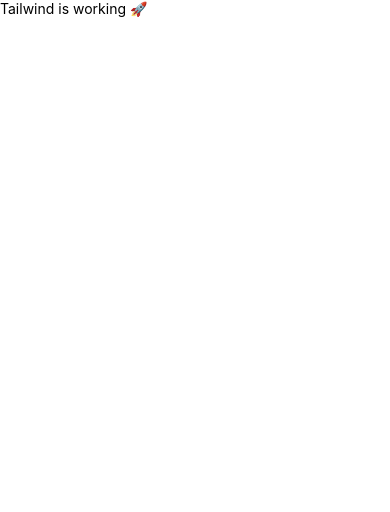
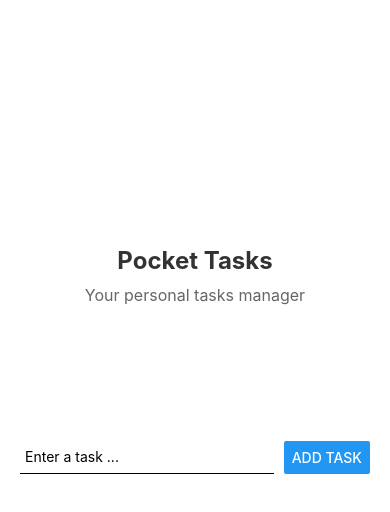
Before and after one commit to RichardNzembei/my-org, a React Native app in the folder apps/my-org/: screen / in a window 390 px wide. Shown: the top 512 px of the page. Built offline with nearby package versions, Linux system fonts and the light colour scheme.

Commit message:
delete 4 files and update 3 files

```diff
--- a/apps/my-org/nativewind.d.ts
+++ /dev/null
@@ -1 +0,0 @@
-/// <reference types="nativewind/types" />
--- a/apps/my-org/src/app/App.tsx
+++ b/apps/my-org/src/app/App.tsx
@@ -1,12 +1,132 @@
-import { View, Text } from "react-native";
-import "../../assets/css/global.css";
+import React, { useEffect, useState } from 'react';
+
+import {
+  View,
+  Text,
+  StyleSheet,
+  TextInput,
+  Button,
+  FlatList,
+  TouchableOpacity,
+} from 'react-native';
+import Header from './components/Header';
+import AsyncStorage from "@react-native-async-storage/async-storage";
+
+type Task = {
+  id: string;
+  title: string;
+  completed: boolean;
+};
 
 export default function App() {
+  const [task, setTask] = useState('');
+  const [tasks, setTasks] = useState<Task[]>([]);
+
+  useEffect(()=>{
+    const loadTasks=async()=>{
+      try{
+        const saved=await AsyncStorage.getItem("tasks");
+        if(saved) setTasks(JSON.parse(saved));
+      }catch(e){
+        console.error("failed to load tasks", e);
+      }
+    };
+    loadTasks();
+  }, []);
+
+  useEffect(()=>{
+    const saveTasks=async()=>{
+      try{
+        await AsyncStorage.setItem("tasks", JSON.stringify(tasks));
+      }catch(e){
+        console.error("failed to save tasks", e);
+      }
+    };
+    saveTasks();
+  },[tasks]);
+
+  const addTask = () => {
+    if (task.trim() === '') return;
+
+    const newTask: Task = {
+      id: Date.now().toString(),
+      title: task,
+      completed: false,
+    };
+    setTasks([...tasks, newTask]);
+    setTask('');
+  };
+  const toggleTask = (id: string) => {
+    setTasks(
+      tasks.map((t) => (t.id === id ? { ...t, completed: !t.completed } : t))
+    );
+  };
+
+  const deleteTask = (id: string) => {
+    setTasks(tasks.filter((t) => t.id !== id));
+  };
+
   return (
-    <View className="flex-1 items-center justify-center bg-pink-200">
-      <Text className="text-2xl font-bold text-pink-800">
-        Tailwind is working 🚀
-      </Text>
+    <View style={styles.container}>
+      <Header title="Pocket Tasks" subtitle="Your personal tasks manager" />
+
+      <View style={styles.inputcontainer}>
+        <TextInput
+          style={styles.input}
+          placeholder="Enter a task ..."
+          value={task}
+          onChangeText={setTask}
+        />
+        <Button title="Add Task" onPress={addTask} />
+      </View>
+      <FlatList
+        data={tasks}
+        keyExtractor={(item) => item.id}
+        renderItem={({ item }) => (
+          <View style={styles.taskcontainer}>
+            <TouchableOpacity onPress={() => toggleTask(item.id)}>
+              <Text style={[styles.task, item.completed && styles.completed]}>
+                {item.title}
+              </Text>
+            </TouchableOpacity>
+            <Button title="❌" onPress={() => deleteTask(item.id)} />
+          </View>
+        )}
+      />
     </View>
   );
 }
+
+const styles = StyleSheet.create({
+  container: {
+    flex: 1,
+    padding: 20,
+    paddingTop: 60,
+  },
+  inputcontainer: {
+    flexDirection: 'row',
+    marginBottom: 20,
+  },
+  input: {
+    flex: 1,
+    borderBottomWidth: 1,
+    marginRight: 10,
+    padding: 5,
+  },
+  taskcontainer: {
+    flexDirection: 'row',
+    justifyContent: 'space-between',
+    alignItems: 'center',
+    paddingVertical: 8,
+    borderBottomWidth: 0.5,
+  },
+  task: {
+    fontSize: 18,
+    padding: 8,
+    color: 'blue',
+  },
+  completed: {
+    textDecorationLine: 'line-through',
+    color: 'gray',
+  },
+});
--- /dev/null
+++ b/apps/my-org/src/app/components/Header.tsx
@@ -0,0 +1,36 @@
+import React from "react";
+import {View, Text, StyleSheet} from "react-native";
+
+type HeaderProps = {
+  title: string;
+  subtitle?: string;
+};
+
+export default function Header({title, subtitle}: HeaderProps){
+  return(
+    <View style={styles.container}>
+  <Text style={styles.title}>{title}</Text>
+       <Text style={styles.subtitle}>{subtitle}</Text>
+    </View>
+  )
+};
+
+const styles = StyleSheet.create({
+  container: {
+    flex: 1,
+    alignItems: 'center',
+    justifyContent: 'center',
+    backgroundColor: '#fff',
+    paddingTop: 50,
+  },
+  title: {
+    fontSize: 24,
+    fontWeight: 'bold',
+    color: '#333',
+    marginBottom: 10,
+  },
+  subtitle: {
+    fontSize: 16,
+    color: '#666',
+  },
+});
--- a/package.json
+++ b/package.json
@@ -7,6 +7,7 @@
   "dependencies": {
     "@expo/metro-config": "~0.20.14",
     "@expo/metro-runtime": "~5.0.4",
+    "@react-native-async-storage/async-storage": "^2.2.0",
     "expo": "~53.0.10",
     "expo-splash-screen": "~0.30.9",
     "expo-status-bar": "~2.2.3",
```
Also changed, not shown: apps/my-org/src/app/components/Greetings.tsx (deleted, +0 -9 lines), postcss.config.js (deleted, +0 -8 lines), tailwind.config.js (deleted, +0 -8 lines), 1 other file (tests, documents, lock files or other folders).
